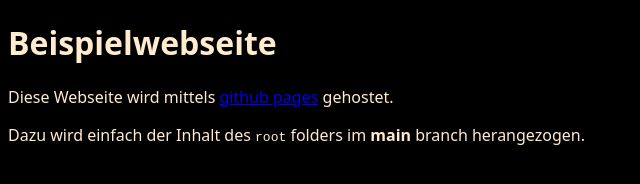
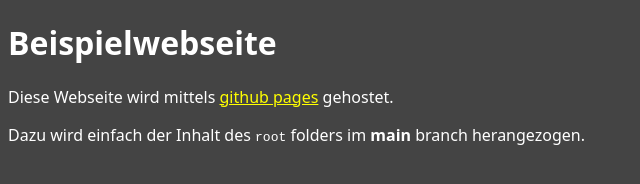
Before and after one commit to holistic-developer/advanced-programming-github-demo, a plain HTML site: page index.html in a window 1280 px wide. Shown: the whole page, without its empty margins (0-640 px from the left). Drawn offline with Linux system fonts and the light colour scheme.

Commit message:
Change colors

```diff
--- a/styles.css
+++ b/styles.css
@@ -1,6 +1,14 @@
 body {
-    background-color: black;
-    color: blanchedalmond;
+    background-color: #444;
+    color: white;
     font-family: system-ui, "Segoe UI", Roboto, Helvetica, Arial, sans-serif,
     "Apple Color Emoji", "Segoe UI Emoji", "Segoe UI Symbol";
 }
+
+a {
+    color: yellow;
+}
+
+a:hover a:visited {
+    color: greenyellow;
+}
```
